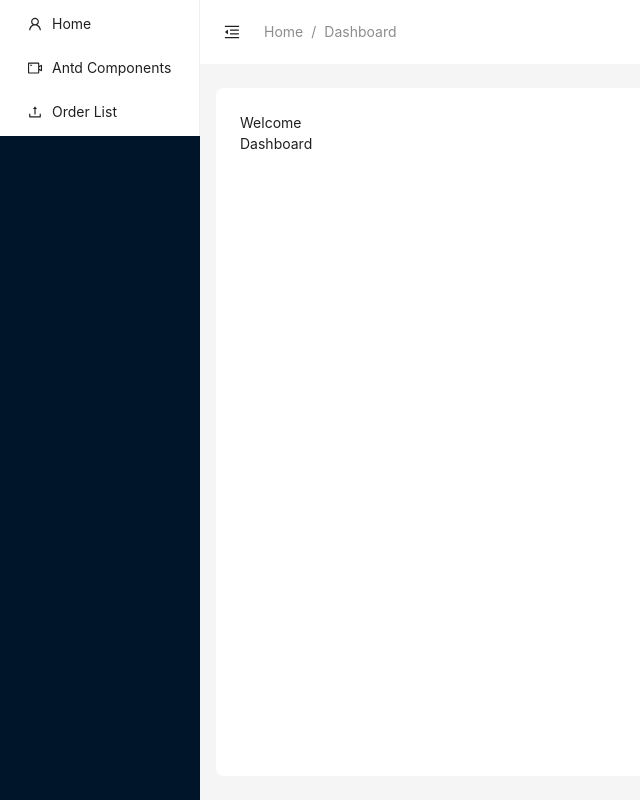
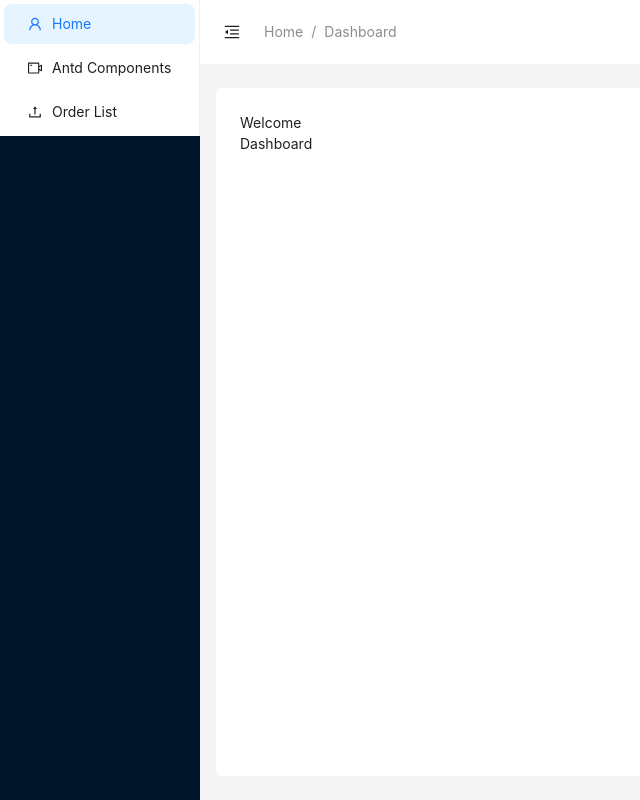
Before and after one commit to thatgirlismylove/react-antd-admin, a React (Vite) app: page / in a window 1280 px wide. Shown: the whole page, without its empty margins (0-640 px from the left). Built offline with nearby package versions, Linux system fonts and the light colour scheme.

Commit message:
feat: 优化 menu 菜单组件，自动匹配当前页面路径，动态计算 openKeys， selectedKeys

```diff
--- a/src/layout/side-bar/index.tsx
+++ b/src/layout/side-bar/index.tsx
@@ -1,50 +1,59 @@
-import {Layout, Menu, type MenuProps} from "antd";
-import {UploadOutlined, UserOutlined, VideoCameraOutlined} from "@ant-design/icons";
-import React, {useState} from "react";
-import {appCollapsed} from "@/store";
-import {useAtom} from 'jotai';
-import {useNavigate} from "react-router";
+import { Layout, Menu, type MenuProps } from "antd";
+import {
+  UploadOutlined,
+  UserOutlined,
+  VideoCameraOutlined,
+} from "@ant-design/icons";
+import React, { useEffect, useState } from "react";
+import { appCollapsed } from "@/store";
+import { useAtom } from "jotai";
+import { useLocation, useMatches, useNavigate } from "react-router";
 
-const {Sider} = Layout;
+const { Sider } = Layout;
 
 const SideBar: React.FC = () => {
+  const { pathname  } = useLocation();
+  const matches = useMatches()
+  const navigate = useNavigate();
 
-    const navigate = useNavigate()
+  const openKeys = matches.map(match => match.pathname);
 
   const [collapsed] = useAtom(appCollapsed);
-    const [current, setCurrent] = useState('mail');
-    const handleClick: MenuProps['onClick'] = (e) => {
-        setCurrent(e.key)
-        navigate(e.key)
-    }
+
+  const items = [
+    {
+      key: "/",
+      icon: <UserOutlined />,
+      label: "Home",
+    },
+    {
+      key: "/antd",
+      icon: <VideoCameraOutlined />,
+      label: "Antd Components",
+    },
+    {
+      key: "/orderList",
+      icon: <UploadOutlined />,
+      label: "Order List",
+    },
+  ];
+
+  const handleClick: MenuProps["onClick"] = (e) => {
+    navigate(e.key);
+  };
 
   return (
     <Sider trigger={null} collapsible collapsed={collapsed}>
-            <div className="demo-logo-vertical"/>
+      <div className="demo-logo-vertical" />
       <Menu
         mode="inline"
-                selectedKeys={[current]}
+        selectedKeys={[pathname]}
+        openKeys={openKeys}
         onClick={handleClick}
-                items={[
-                    {
-                        key: '/',
-                        icon: <UserOutlined/>,
-                        label: 'Home',
-                    },
-                    {
-                        key: '/antd',
-                        icon: <VideoCameraOutlined/>,
-                        label: 'Antd Components',
-                    },
-                    {
-                        key: '/orderList',
-                        icon: <UploadOutlined/>,
-                        label: 'Order List',
-                    },
-                ]}
+        items={items}
       />
     </Sider>
-    )
-}
+  );
+};
 
-export default SideBar
+export default SideBar;
```
Lines whose indentation alone changed are shown as unchanged.
